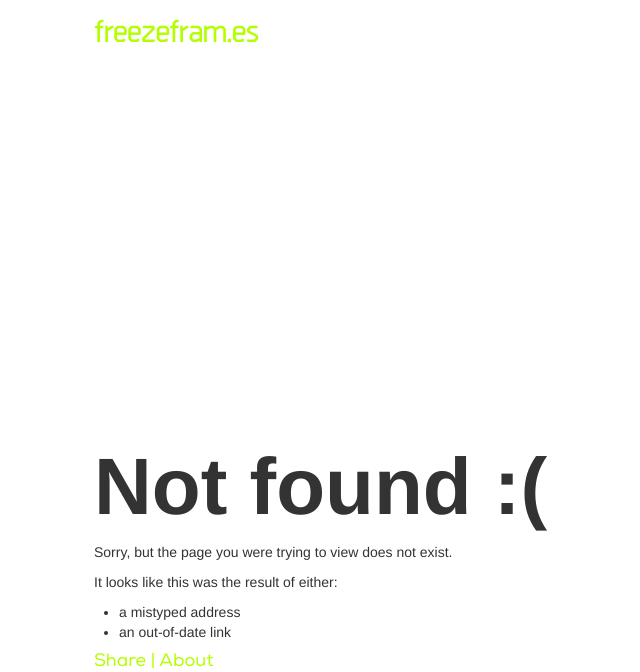
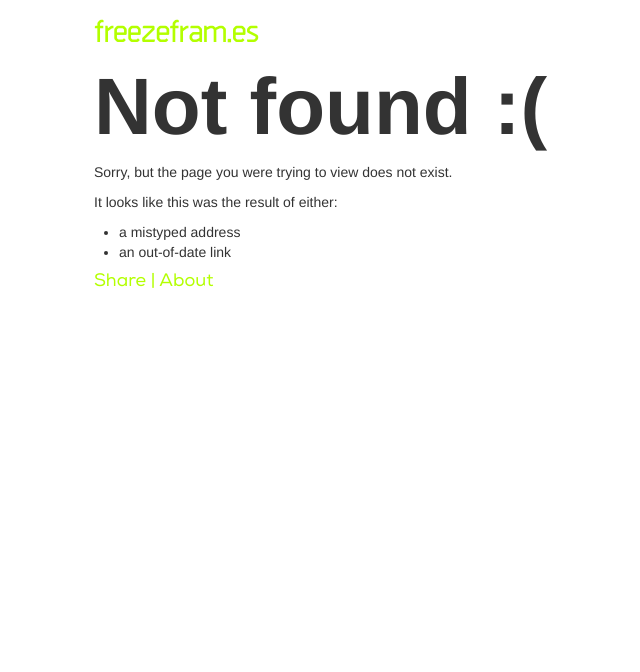
Before and after one commit to mrichardson23/videoreactions, a Flask app: template templates/404.html in a window 1280 px wide. Shown: the top 672 px of the page, without its empty margins (76-716 px from the left). Run offline with Flask 2, Linux system fonts and the light colour scheme; the template is opened without the code that fills it, so the values that code supplies are empty; parts of the project's set-up code (start-up, migrations or seed data) failed here and were passed over; some libraries are stand-ins or nearby versions; some web fonts are replaced.

Commit message:
fixes to pageMessage location

```diff
--- a/templates/layout/main.html
+++ b/templates/layout/main.html
@@ -37,9 +37,6 @@
 			<h2 class="pageheader">
                 <a href="/">freezefram.es</a>
             </h2>
-            <h1 class="pageMessage">
-                Capture your friends' reactions.
-            </h1>
 
             {% block body %}{% endblock %}
 
```
